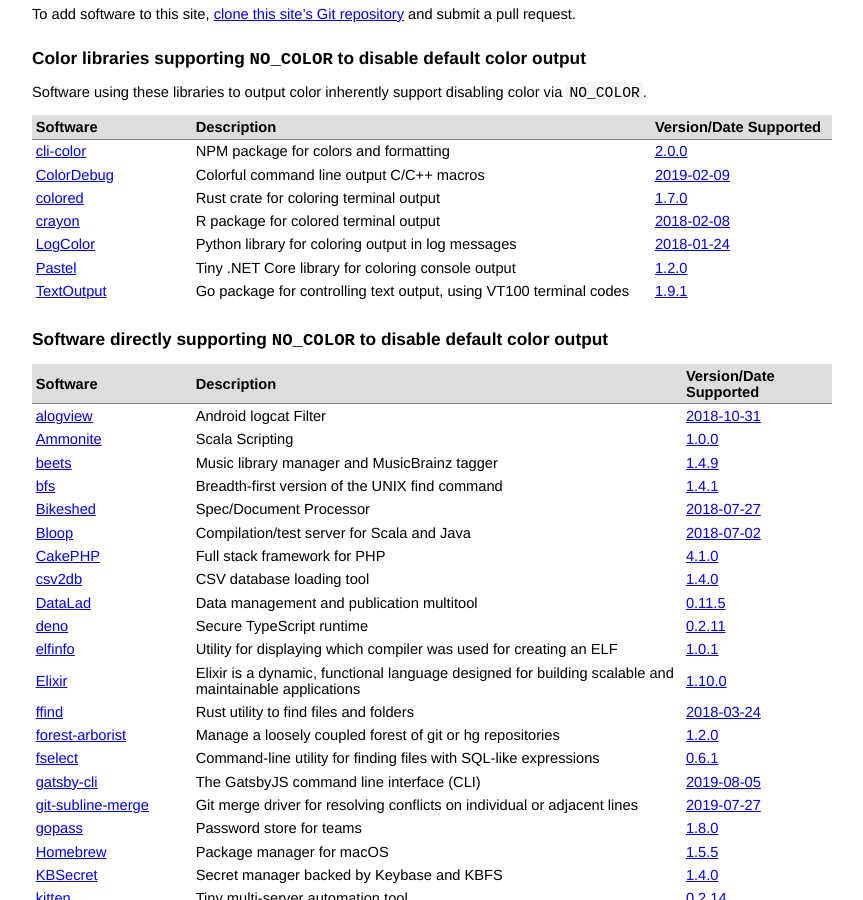
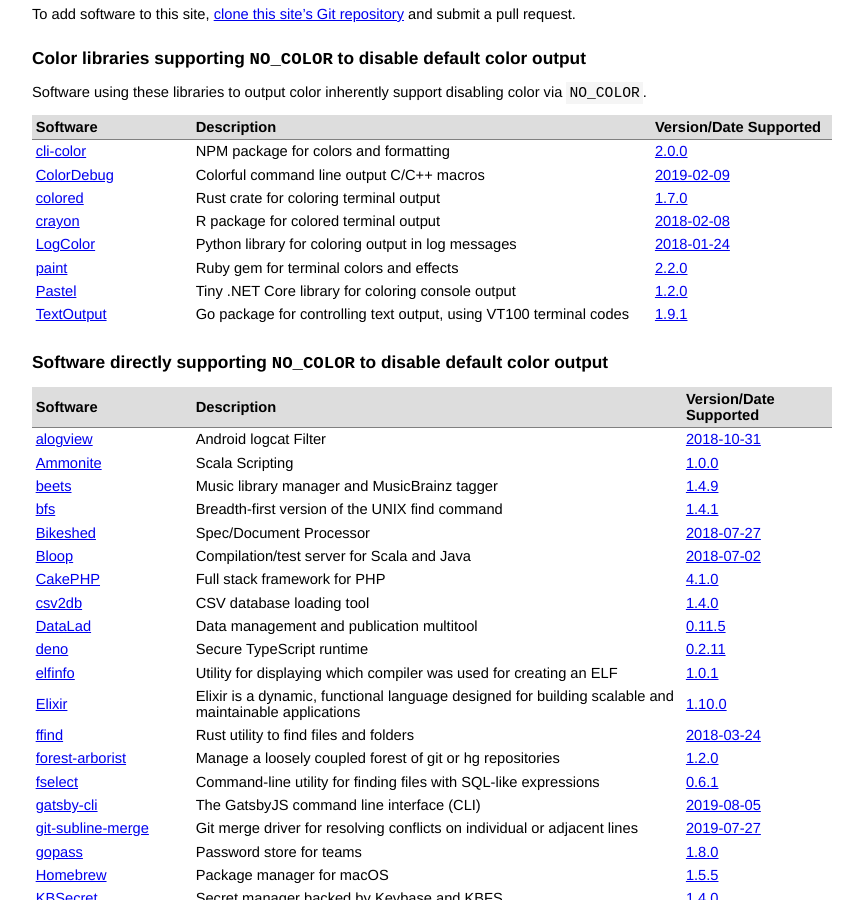
Before and after one commit to jcs/no_color, a Jekyll site: the page built from index.md, in a window 1280 px wide and 900 px high, scrolled down 350 px. Shown: the whole window, without its empty margins (208-1071 px from the left). Built offline with Jekyll 4.4.1, drawn with Linux system fonts in a browser that asks for light colours; our own code applies the rules of GitHub Pages for plain Markdown files.

Commit message:
Add paint gem v2.2.0 (Ruby) (#70)

```diff
--- a/index.md
+++ b/index.md
@@ -45,6 +45,7 @@ color via `NO_COLOR`.
 | [colored](https://github.com/mackwic/colored) | Rust crate for coloring terminal output | [1.7.0](https://github.com/mackwic/colored/blob/master/CHANGELOG.md#170-january-2019) |
 | [crayon](https://github.com/r-lib/crayon) | R package for colored terminal output | [2018-02-08](https://github.com/r-lib/crayon/commit/700800135d04408bf1c99426b3fec9a4073b8a97) |
 | [LogColor](https://github.com/induane/logcolor) | Python library for coloring output in log messages | [2018-01-24](https://github.com/induane/logcolor/commit/0092b0af2a1506eee2b0ca028b1cf51f78fc91fa) |
+| [paint](https://github.com/janlelis/paint) | Ruby gem for terminal colors and effects | [2.2.0](https://github.com/janlelis/paint/tree/v2.2.0) |
 | [Pastel](https://github.com/silkfire/Pastel) | Tiny .NET Core library for coloring console output | [1.2.0](https://github.com/silkfire/Pastel/commit/8a89c2930a2b7ff2c6beae67e6c00fe1d74189d5) |
 | [TextOutput](https://github.com/xyproto/textoutput) | Go package for controlling text output, using VT100 terminal codes | [1.9.1](https://github.com/xyproto/textoutput/tree/v1.9.1) |
 {: rules="groups"}
```
